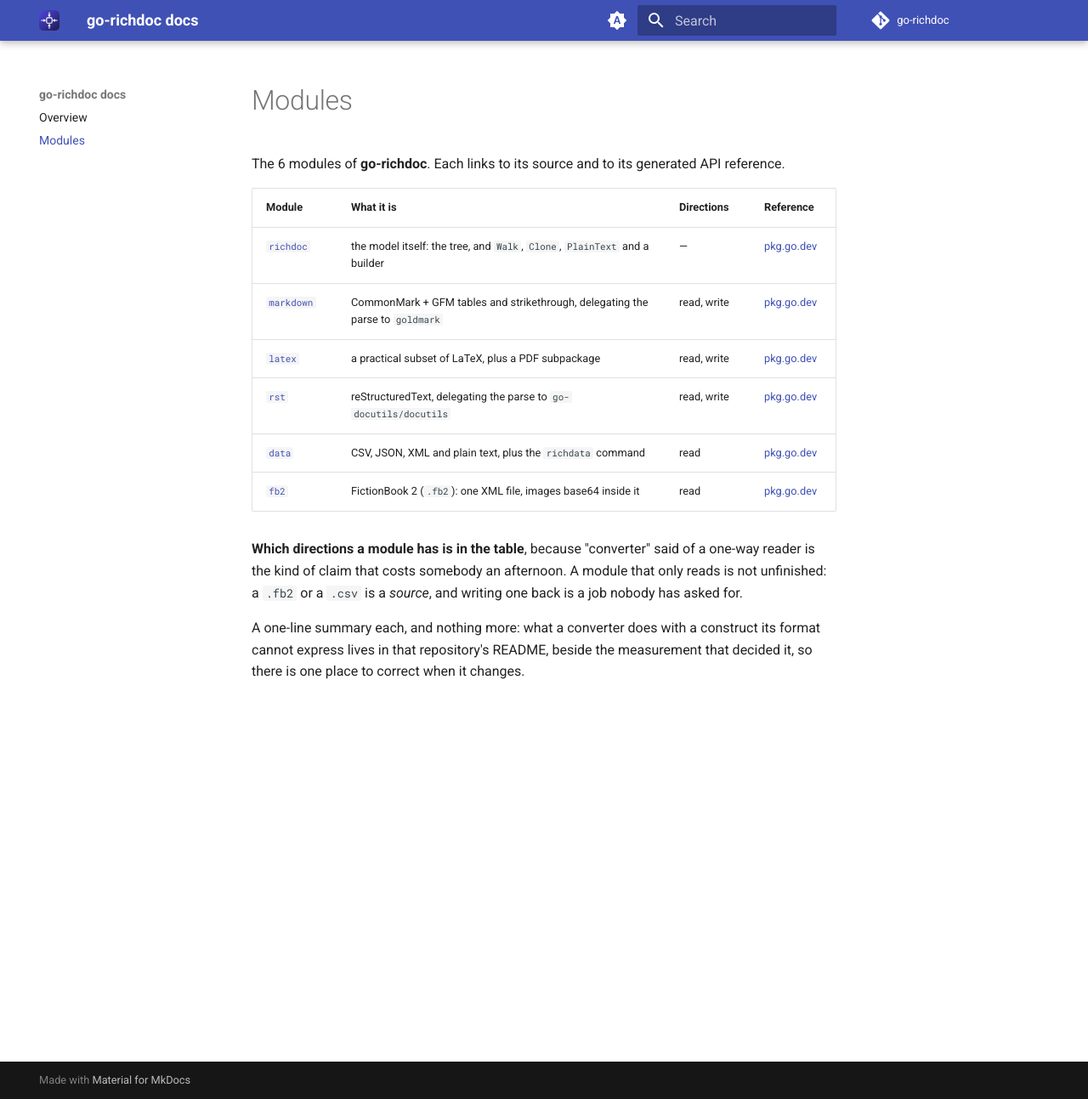
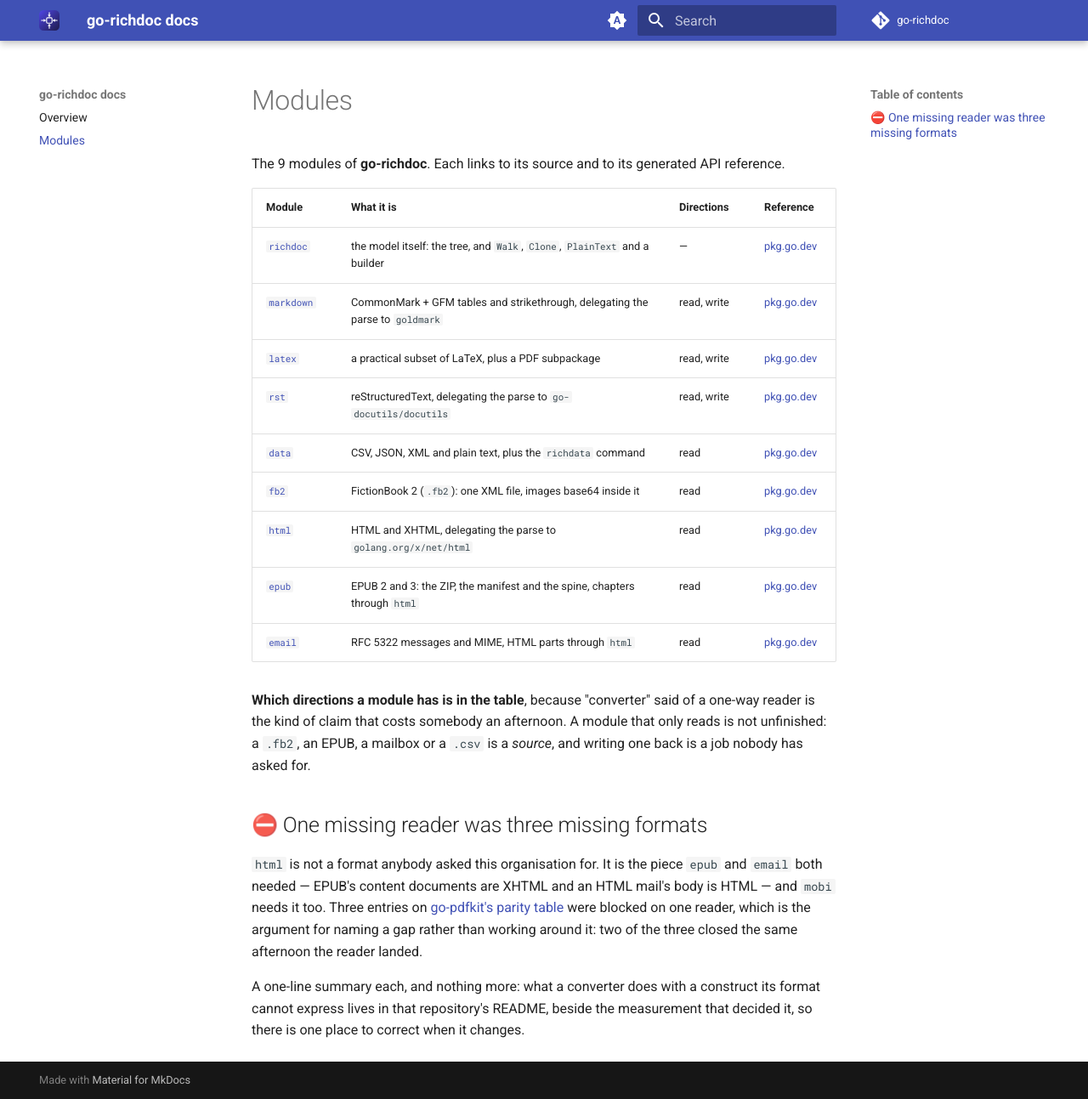
Before and after one commit to go-richdoc/docs, an MkDocs documentation site: the page built from docs/modules.md, in a window 1280 px wide and 1293 px high. Shown: the whole window at 85% size. Built offline with MkDocs 1.6.1 and Material for MkDocs 9.7.7, drawn with Linux system fonts in a browser that asks for light colours; the version menu is left out.

Commit message:
Nine modules, and the one reader that unlocked three formats (#6)
html, epub and email were released today and the site said six modules.

⛔ And the entry worth reading is html's, which is not a format anybody asked
this organisation for: it is the piece epub and email BOTH needed -- EPUB's
content documents are XHTML and an HTML mail's body is HTML -- and mobi needs
it too. Three entries on go-pdfkit's parity table were blocked on one reader,
which is the argument for naming a gap rather than working around it: two of
the three closed the same afternoon the reader landed.

The directions column gains three "read" entries, and the sentence about a
read-only module not being unfinished now names an EPUB and a mailbox beside
the .fb2 and the .csv.

Co-authored-by: Claude Opus 5 <noreply@anthropic.com>

```diff
--- a/docs/modules.md
+++ b/docs/modules.md
@@ -1,6 +1,6 @@
 # Modules
 
-The 6 modules of **go-richdoc**. Each links to its source and to
+The 9 modules of **go-richdoc**. Each links to its source and to
 its generated API reference.
 
 | Module | What it is | Directions | Reference |
@@ -11,11 +11,24 @@ its generated API reference.
 | [`rst`](https://github.com/go-richdoc/rst) | reStructuredText, delegating the parse to `go-docutils/docutils` | read, write | [pkg.go.dev](https://pkg.go.dev/github.com/go-richdoc/rst) |
 | [`data`](https://github.com/go-richdoc/data) | CSV, JSON, XML and plain text, plus the `richdata` command | read | [pkg.go.dev](https://pkg.go.dev/github.com/go-richdoc/data) |
 | [`fb2`](https://github.com/go-richdoc/fb2) | FictionBook 2 (`.fb2`): one XML file, images base64 inside it | read | [pkg.go.dev](https://pkg.go.dev/github.com/go-richdoc/fb2) |
+| [`html`](https://github.com/go-richdoc/html) | HTML and XHTML, delegating the parse to `golang.org/x/net/html` | read | [pkg.go.dev](https://pkg.go.dev/github.com/go-richdoc/html) |
+| [`epub`](https://github.com/go-richdoc/epub) | EPUB 2 and 3: the ZIP, the manifest and the spine, chapters through `html` | read | [pkg.go.dev](https://pkg.go.dev/github.com/go-richdoc/epub) |
+| [`email`](https://github.com/go-richdoc/email) | RFC 5322 messages and MIME, HTML parts through `html` | read | [pkg.go.dev](https://pkg.go.dev/github.com/go-richdoc/email) |
 
 **Which directions a module has is in the table**, because "converter" said of a
 one-way reader is the kind of claim that costs somebody an afternoon. A module
-that only reads is not unfinished: a `.fb2` or a `.csv` is a *source*, and
-writing one back is a job nobody has asked for.
+that only reads is not unfinished: a `.fb2`, an EPUB, a mailbox or a `.csv` is a
+*source*, and writing one back is a job nobody has asked for.
+
+## ⛔ One missing reader was three missing formats
+
+`html` is not a format anybody asked this organisation for. It is the piece
+`epub` and `email` both needed — EPUB's content documents are XHTML and an HTML
+mail's body is HTML — and `mobi` needs it too. Three entries on
+[go-pdfkit's parity table](https://github.com/go-pdfkit/conformance) were
+blocked on one reader, which is the argument for naming a gap rather than
+working around it: two of the three closed the same afternoon the reader
+landed.
 
 A one-line summary each, and nothing more: what a converter does with a construct
 its format cannot express lives in that repository's README, beside the measurement
```
Also changed, not shown: docs/index.md (+3 -2 lines).
